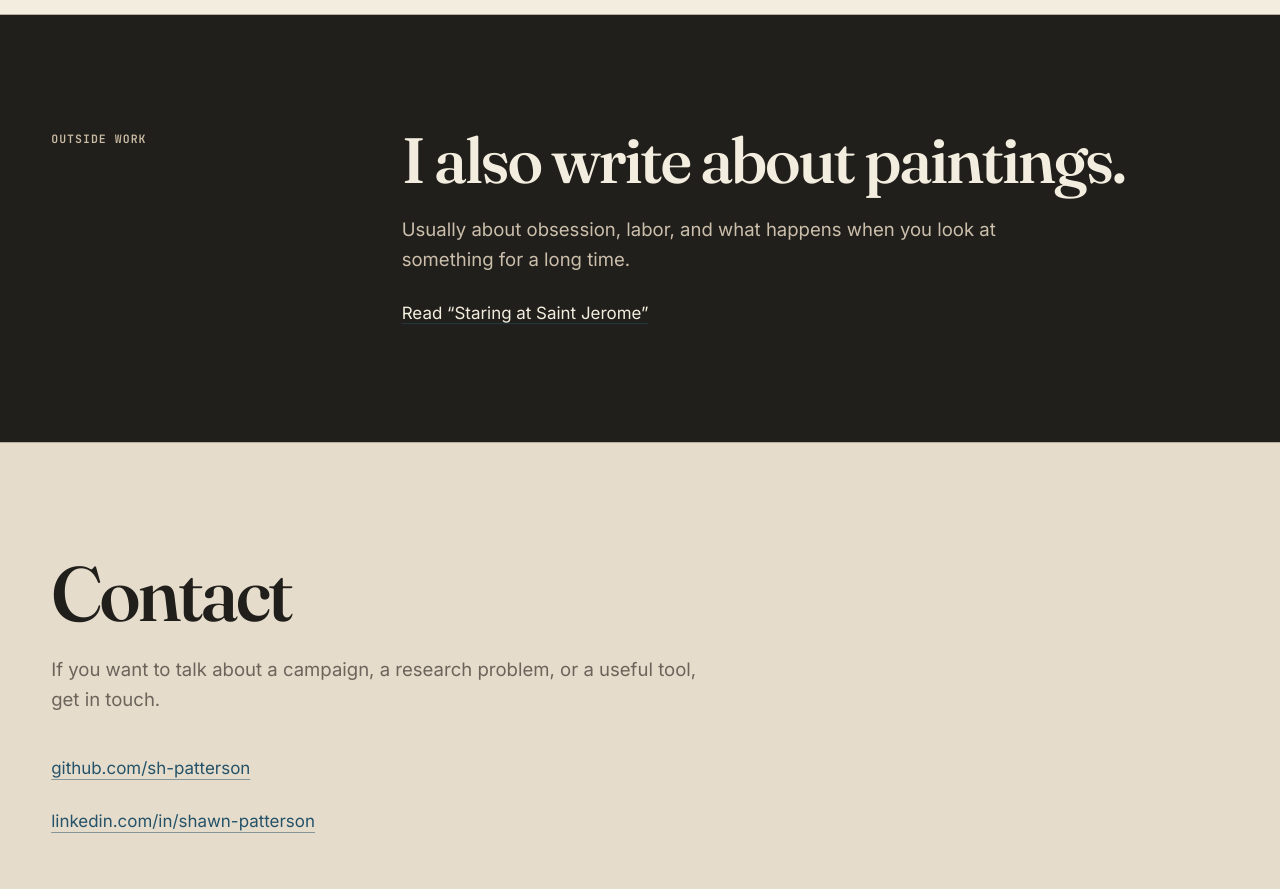
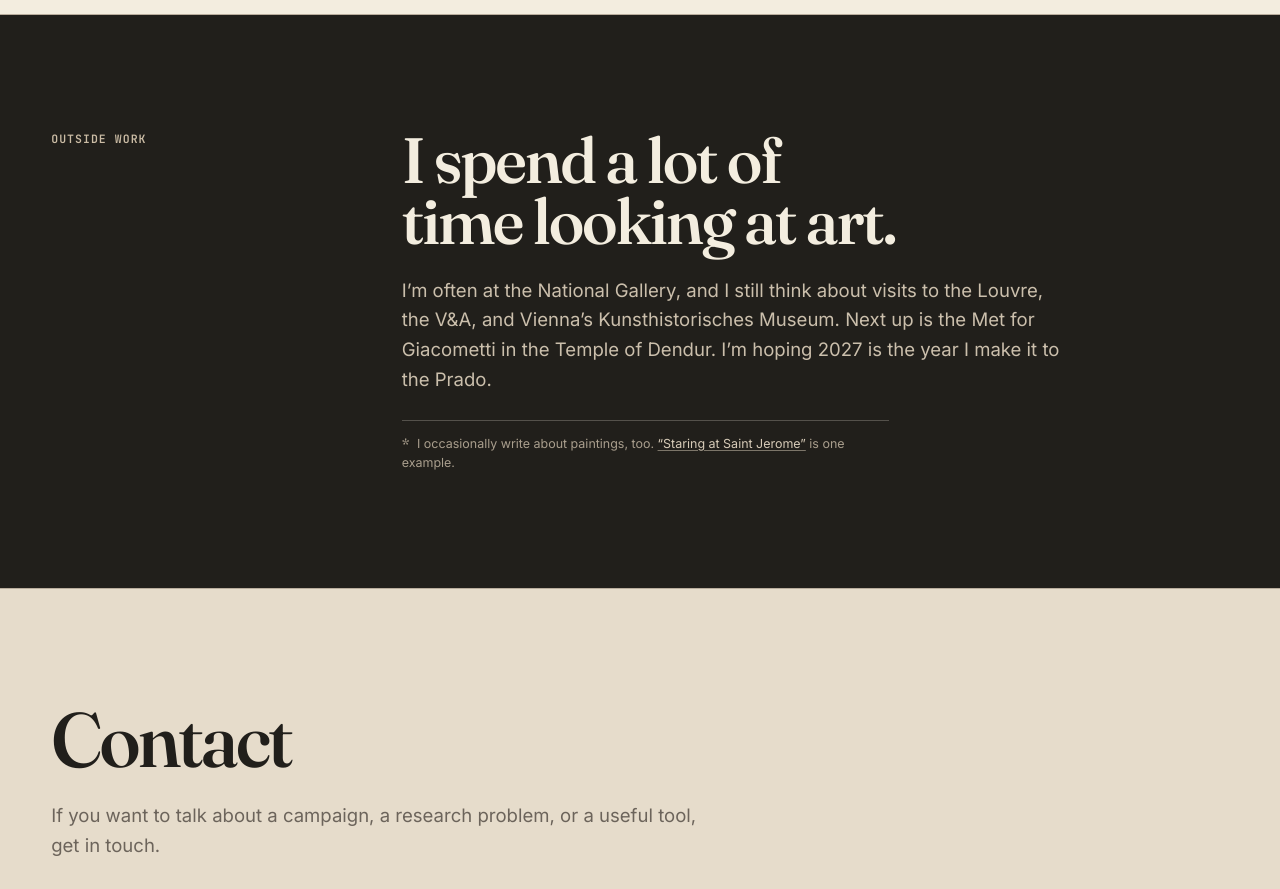
Before and after one commit to sh-patterson/sh-patterson.github.io, a website: page index.html in a window 1280 px wide. Shown: the part 3720-4609 px from the top of the page. Drawn offline with Linux system fonts and the light colour scheme.

Commit message:
Add museum-focused personal note

```diff
--- a/editorial.css
+++ b/editorial.css
@@ -311,6 +311,28 @@ summary:focus-visible {
 
 .attention-section .section-copy {
   color: #cbbfac;
+}
+
+.attention-footnote {
+  max-width: 62ch;
+  margin: 1.5rem 0 0;
+  padding-top: 0.8rem;
+  border-top: 1px solid rgba(245, 239, 226, 0.24);
+  color: #a99e8d;
+  font-family: var(--font-sans);
+  font-size: 0.78rem;
+  line-height: 1.55;
+}
+
+.attention-footnote span {
+  padding-right: 0.25rem;
+  font-family: var(--font-serif);
+}
+
+.attention-footnote a {
+  color: #d7cbb8;
+  text-decoration-color: rgba(215, 203, 184, 0.5);
+  text-underline-offset: 0.2em;
 }
 
 .attention-section .text-link {
--- a/index.html
+++ b/index.html
@@ -278,9 +278,9 @@
             <div class="folio-inner attention-grid">
                 <p class="section-label">Outside work</p>
                 <div>
-                    <h2 id="attention-title">I also write about paintings.</h2>
-                    <p class="section-copy">Usually about obsession, labor, and what happens when you look at something for a long time.</p>
-                    <a class="text-link" href="/writing/staring-at-saint-jerome/">Read “Staring at Saint Jerome”</a>
+                    <h2 id="attention-title">I spend a lot of time looking at art.</h2>
+                    <p class="section-copy">I’m often at the National Gallery, and I still think about visits to the Louvre, the V&amp;A, and Vienna’s Kunsthistorisches Museum. Next up is the Met for Giacometti in the Temple of Dendur. I’m hoping 2027 is the year I make it to the Prado.</p>
+                    <p class="attention-footnote"><span aria-hidden="true">*</span> I occasionally write about paintings, too. <a href="/writing/staring-at-saint-jerome/">“Staring at Saint Jerome”</a> is one example.</p>
                 </div>
             </div>
         </section>
--- a/scripts/site-qa.mjs
+++ b/scripts/site-qa.mjs
@@ -1020,6 +1020,8 @@ async function visualAudit() {
       return true;
     })()`);
     await snap(desktop.page, "desktop-full-ledger", { group: "ledger", state: "open", viewport: "1440x1100", fullPage: true }, { fullPage: true });
+    await evaluate(desktop.page, `document.querySelector(".attention-section").scrollIntoView({ block: "center" }); true`);
+    await snap(desktop.page, "desktop-outside-work", { group: "personal", state: "outside-work", viewport: "1440x1100" });
     await closeAtlasPage(desktop);
 
     const tablet = await openAtlasPage(baseUrl, chromePort, "visual tablet", {
@@ -1048,6 +1050,8 @@ async function visualAudit() {
       return true;
     })()`);
     await snap(mobile.page, "mobile-ledger", { group: "responsive", state: "ledger-open", viewport: "390x844" });
+    await evaluate(mobile.page, `document.querySelector(".attention-section").scrollIntoView({ block: "center" }); true`);
+    await snap(mobile.page, "mobile-outside-work", { group: "personal", state: "outside-work", viewport: "390x844" });
     await closeAtlasPage(mobile);
 
     const small = await openAtlasPage(baseUrl, chromePort, "visual small mobile", {
```
Also changed, not shown: website-text.md (+5 -1 lines).
